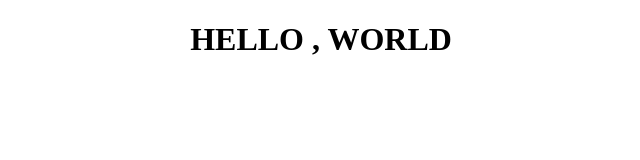
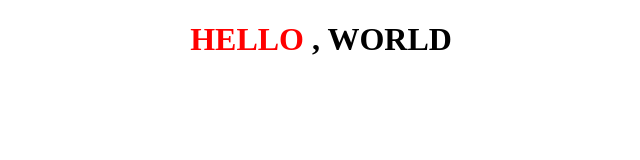
Before and after one commit to ahmed-soufi/test_git, a plain HTML site: page index.html in a window 1280 px wide. Shown: the whole page, without its empty margins (319-959 px from the left). Drawn offline with Linux system fonts and the light colour scheme.

Commit message:
changed color to red

```diff
--- a/index.html
+++ b/index.html
@@ -11,6 +11,6 @@
     </STyle>
 </head>
 <body>
-    <h1>HELLO , WORLD</h1>
+    <h1> <span style="color: red">HELLO </span> , WORLD</h1>
 </body>
 </html>
```
